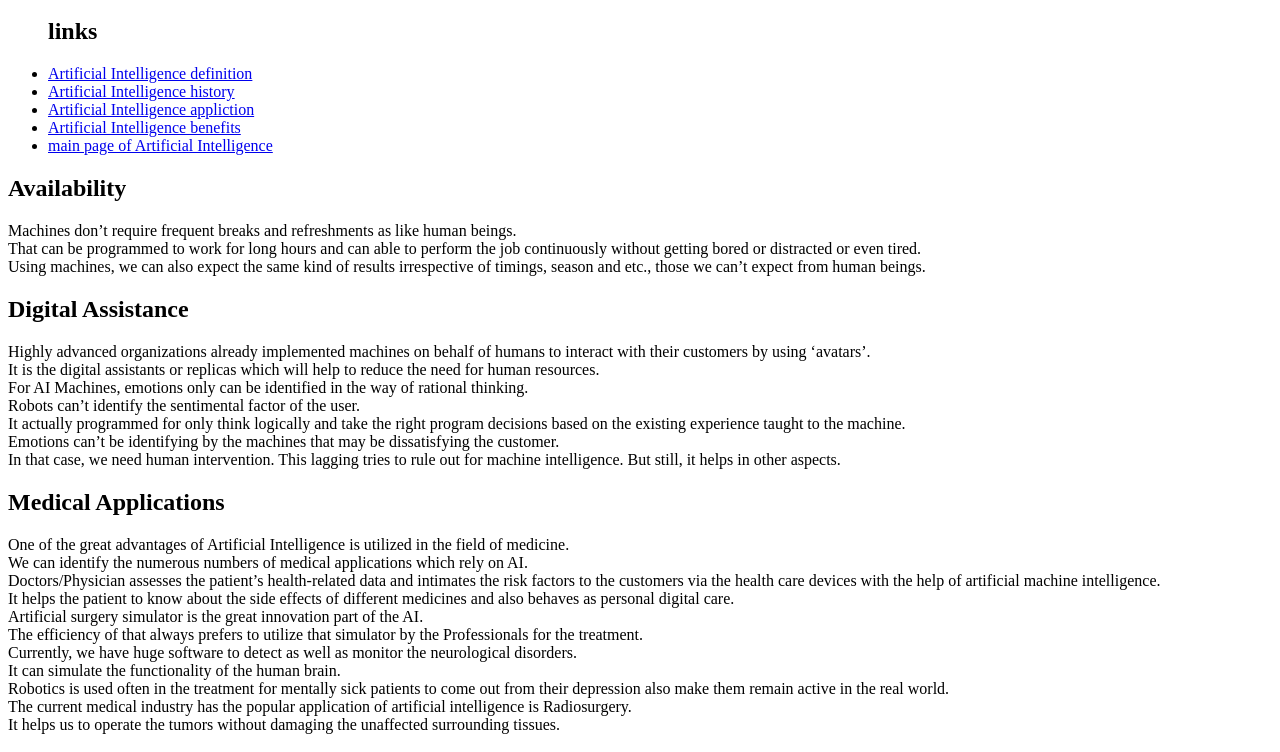
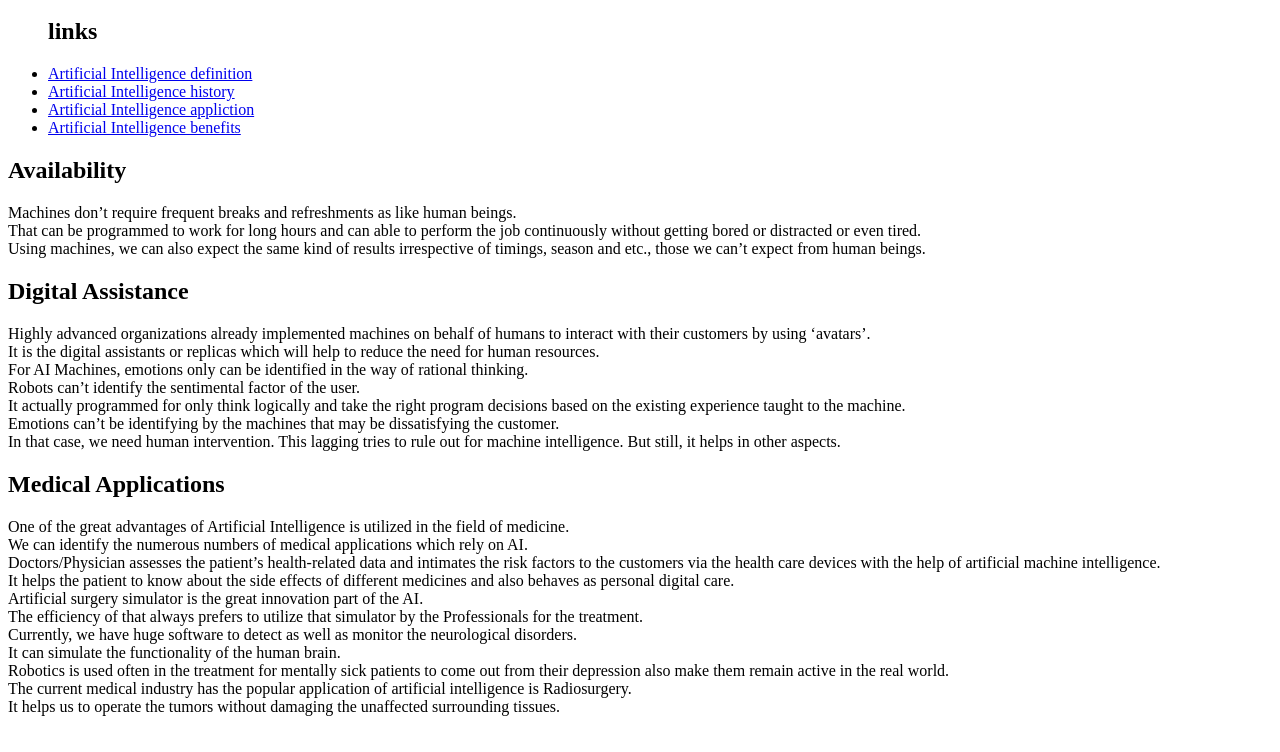
Before and after one commit to hosamazab/ece001, a plain HTML site: page Artificial Intelligence benefits.html in a window 1280 px wide. Shown: the part 48-800 px from the top of the page. Drawn offline with Linux system fonts and the light colour scheme.

Commit message:
Update Artificial Intelligence benefits.html

```diff
--- a/Artificial Intelligence benefits.html
+++ b/Artificial Intelligence benefits.html
@@ -8,7 +8,6 @@
   <li><a href="Artificial Intelligence history.html">Artificial Intelligence history</a></li>
   <li><a href="Artificial Intelligence appliction.html">Artificial Intelligence appliction</a></li>
   <li><a href="Artificial Intelligence benefits.html">Artificial Intelligence benefits</a></li>
-   <li><a href="main page of Artificial Intelligence.html">main page of Artificial Intelligence</a></li>
 
 </ul>
 <h2>Availability</h2>
```
